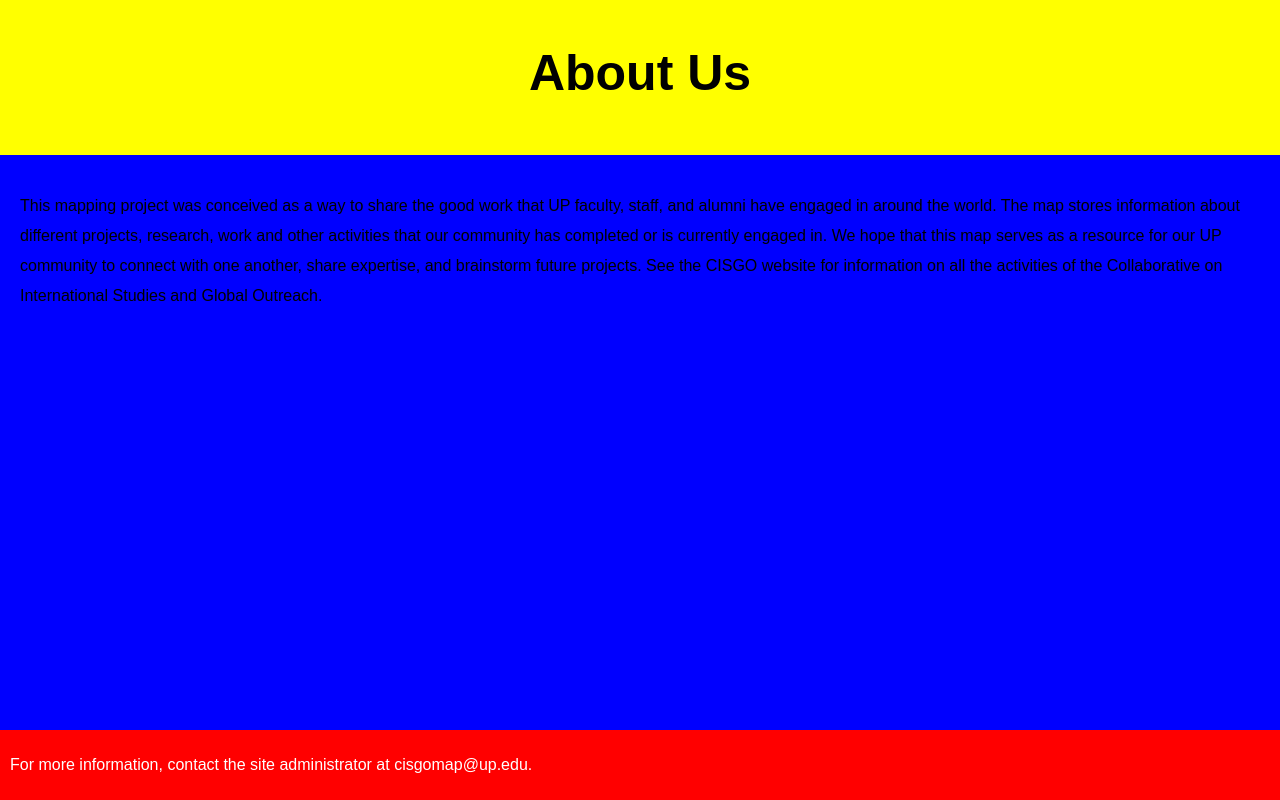
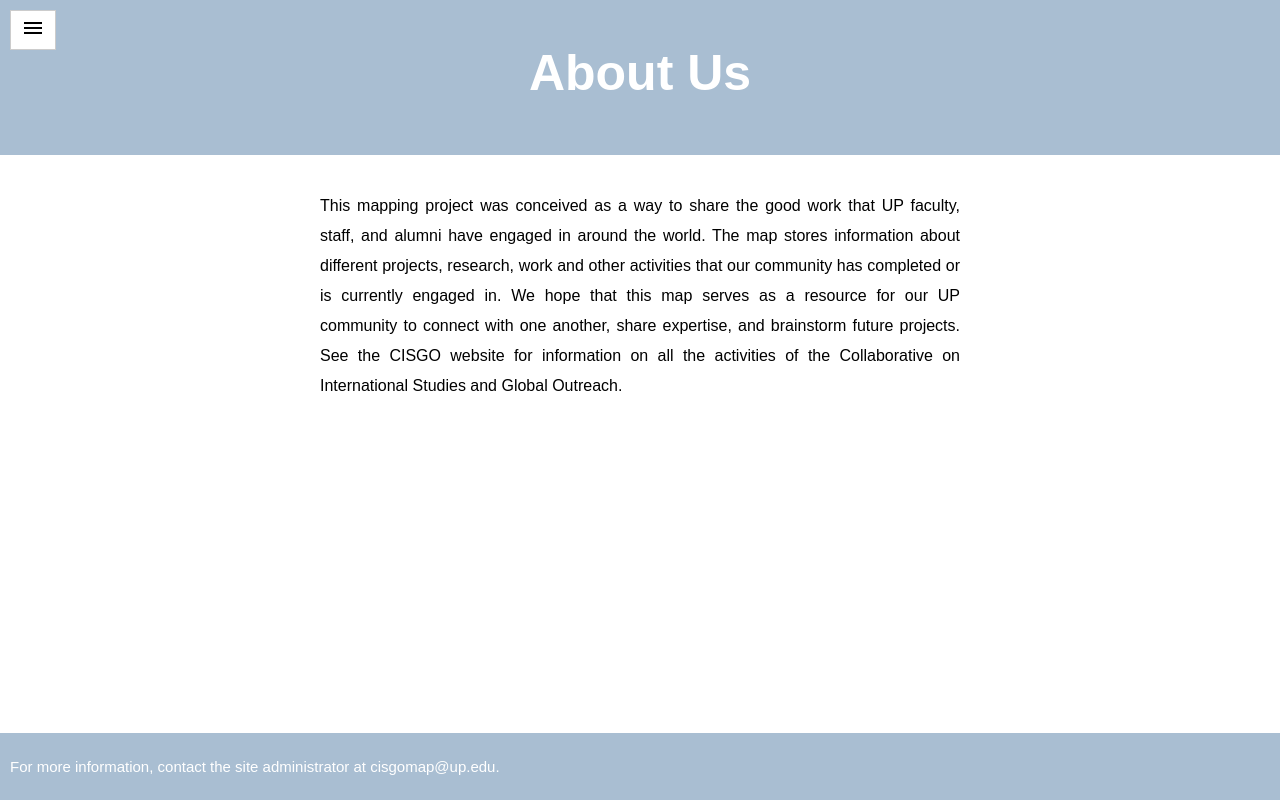
Before and after one commit to upcs/cs341-spring-2024-cisgo-afternoon, a React (Create React App) app in the folder client/: page /about in a window 1280 px wide. Built offline with nearby package versions, Linux system fonts and the light colour scheme.

Commit message:
about styling (w/ matching color scheme) complete

```diff
--- a/client/src/pages/About.js
+++ b/client/src/pages/About.js
@@ -1,11 +1,13 @@
 import React from 'react';
 
+import NavBar from '../components/NavBar.js';
 import '../static/css/pages/About.css';
 
 const About = () => {
   return (
     <div class='about_container'>
       <main class='about_main'>
+        <NavBar />
         <header class='about_header'>
           <h1 class='about_title'>About Us</h1>
         </header>
--- a/client/src/static/css/pages/About.css
+++ b/client/src/static/css/pages/About.css
@@ -1,16 +1,18 @@
+
 .about_title{
     text-align: center;
     padding-bottom: 10px;
     font-size: 50px;
+    color: white;
 }
 
 .about_header{
-    background-color: yellow;
+    background-color: #a9bed2;
     padding: 10px;
 }
 
 .about_main{
-    background-color: blue;
+    background-color: white;
     position: absolute;
     height: 100%;
     overflow: none;
@@ -18,6 +20,10 @@
 
 .about_text{
     padding: 20px;
+    margin-left: auto;
+    margin-right: auto;
+    width: 50%;
+    text-align: justify;
     line-height: 30px;
 }
 
@@ -25,7 +31,8 @@
     position: fixed;
     width: 100%;
     bottom: 0;
-    background-color: red;
+    background-color: #a9bed2;
     color: white;
     padding: 10px;
+    font-size: 15px;
 }
```
